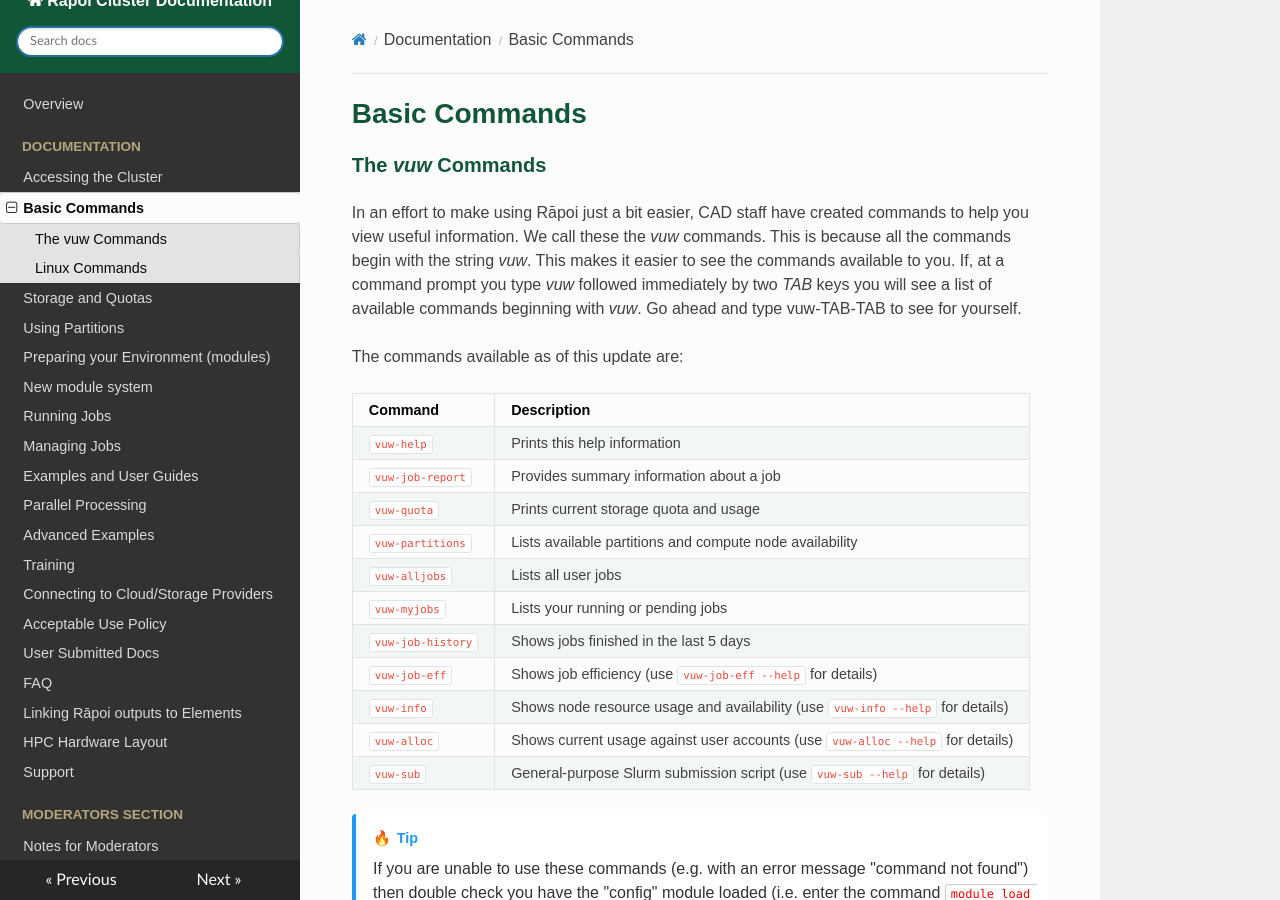
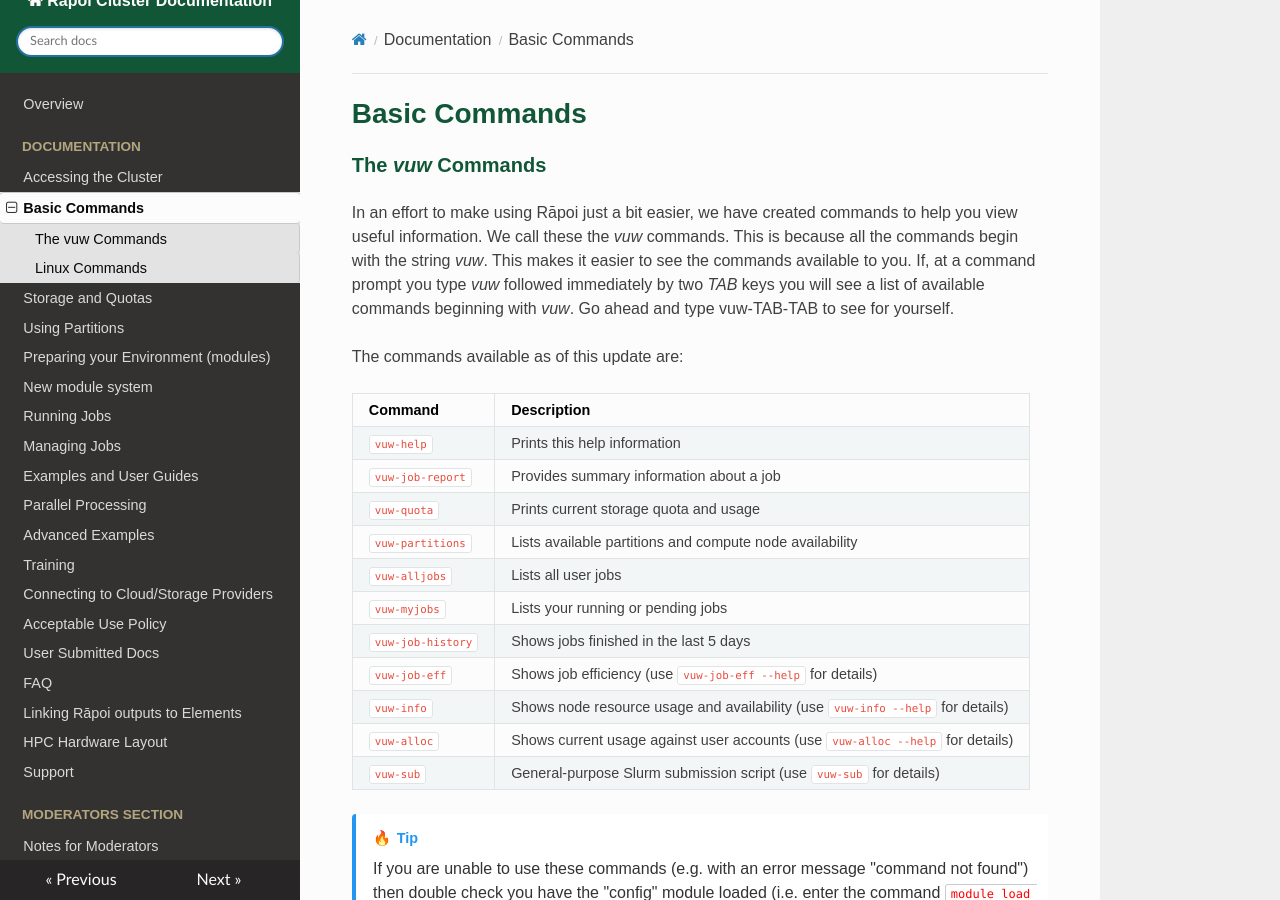
Before and after one commit to vuw-research-computing/raapoi-docs, an MkDocs documentation site: the page built from docs/basic_commands.md, in a window 1280 px wide and 900 px high. Built offline with MkDocs 1.6.1, drawn with Linux system fonts in a browser that asks for light colours; nearby versions of some CDN libraries; some web fonts are replaced; a script that is not in the unit is left out.

Commit message:
Updated Basic commands

```diff
--- a/docs/basic_commands.md
+++ b/docs/basic_commands.md
@@ -1,7 +1,7 @@
 # Basic Commands
 ### The _vuw_ Commands
 
-In an effort to make using Rāpoi just a bit easier, CAD staff have created commands to help you view useful information.  We call these the _vuw_ commands.  This is because all the commands begin with the string _vuw_.  This makes it easier to see the commands available to you.  If, at a command prompt you type _vuw_ followed immediately by two _TAB_ keys you will see a list of available commands beginning with _vuw_.  Go ahead and type vuw-TAB-TAB to see for yourself.
+In an effort to make using Rāpoi just a bit easier, we have created commands to help you view useful information.  We call these the _vuw_ commands.  This is because all the commands begin with the string _vuw_.  This makes it easier to see the commands available to you.  If, at a command prompt you type _vuw_ followed immediately by two _TAB_ keys you will see a list of available commands beginning with _vuw_.  Go ahead and type vuw-TAB-TAB to see for yourself.
 
 The commands available as of this update are:
 
@@ -17,7 +17,7 @@ The commands available as of this update are:
 | `vuw-job-eff`    | Shows job efficiency (use `vuw-job-eff --help` for details)              |
 | `vuw-info`       | Shows node resource usage and availability (use `vuw-info --help` for details) |
 | `vuw-alloc`      | Shows current usage against user accounts (use `vuw-alloc --help` for details) |
-| `vuw-sub`       | General-purpose Slurm submission script (use `vuw-sub --help` for details) |
+| `vuw-sub`       | General-purpose Slurm submission script (use `vuw-sub` for details) |
 
 !!! tip
     If you are unable to use these commands (e.g. with an error message "command not found") then double check you have the "config" module loaded (i.e. enter the command `module load config`).
```
